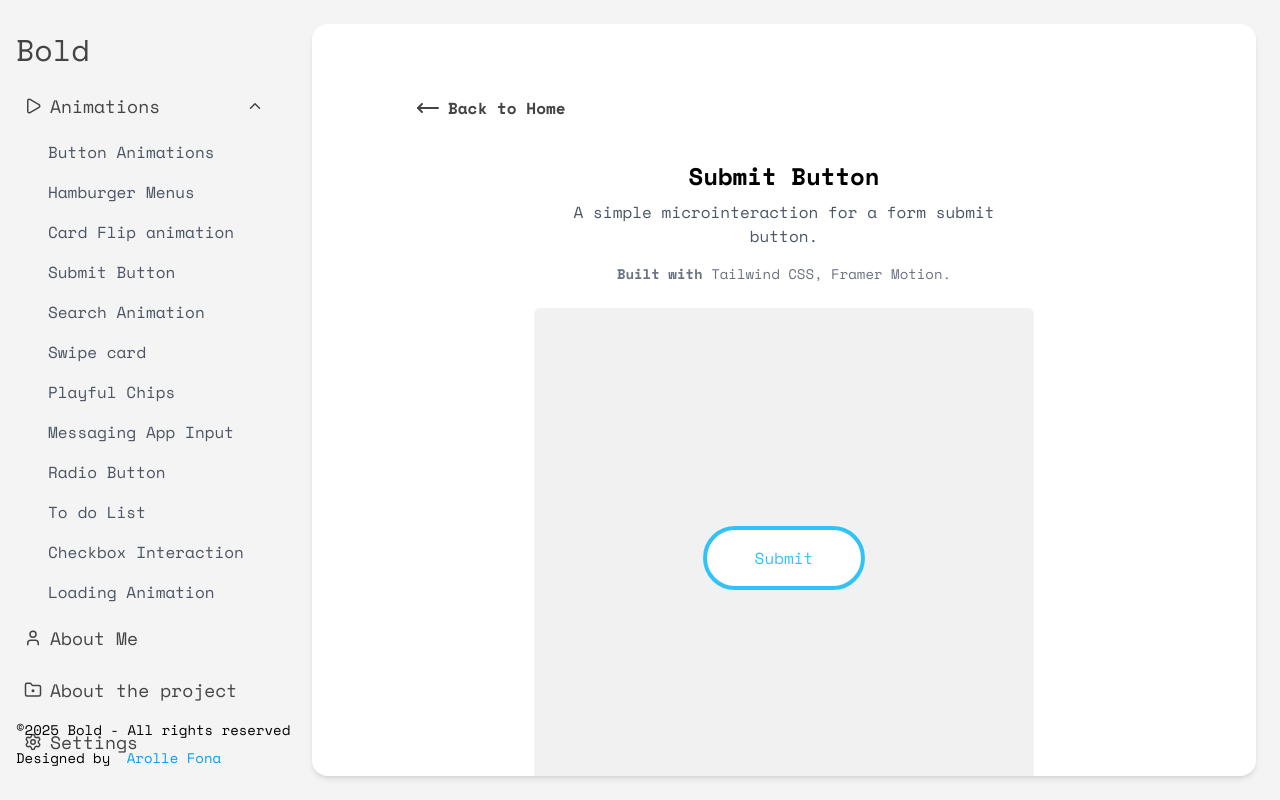
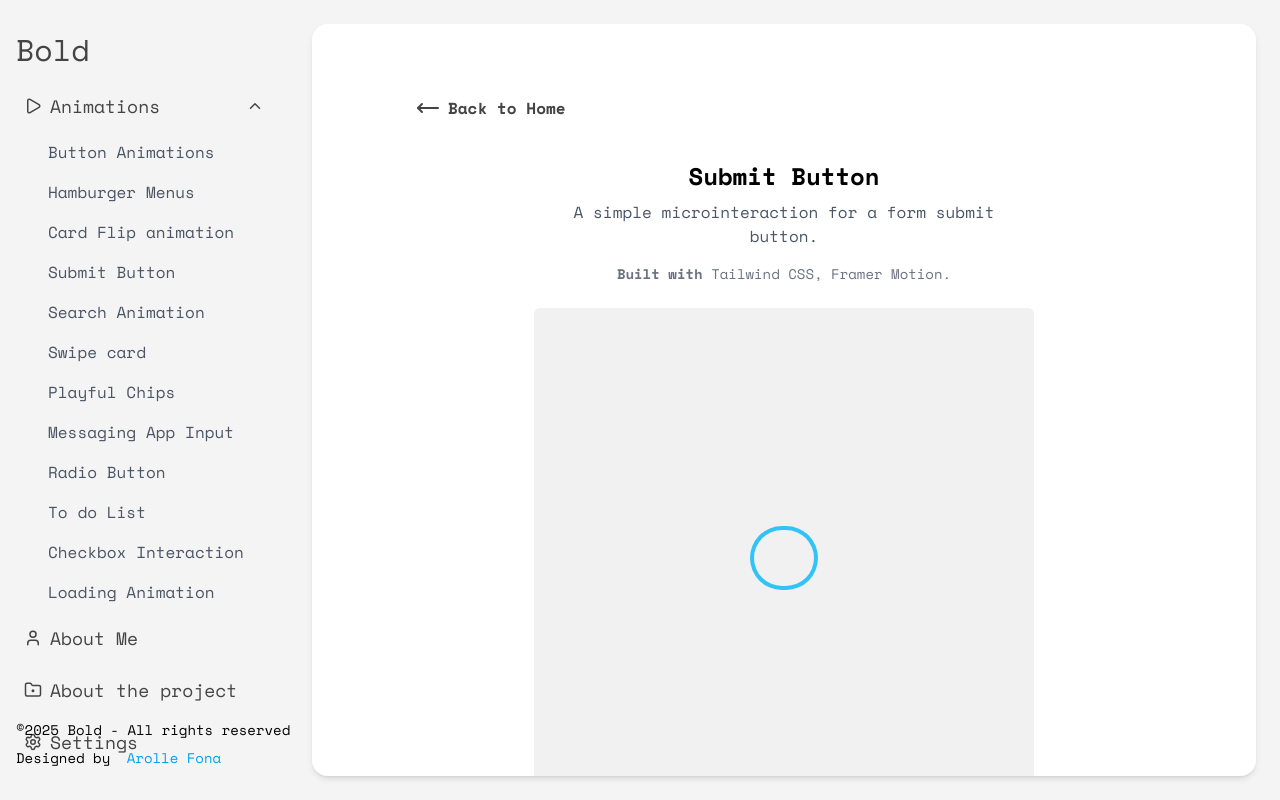
Before and after one commit to arolle11/animations-portfolio, a React (Vite) app: page /animation/SubmitButton in a window 1280 px wide. Both pictures are taken after a click on the button "Submit". Built offline with nearby package versions, Linux system fonts and the light colour scheme; a web font is replaced by a local one.

Commit message:
submit button

```diff
--- a/src/components/animations/SubmitButton.tsx
+++ b/src/components/animations/SubmitButton.tsx
@@ -1,11 +1,122 @@
 import { motion } from "motion/react";
+import { useState, useEffect } from "react";
 
 export default function SubmitButton() {
+  const [state, setState] = useState("initial"); // initial, colored, narrow, loading, success
+  const [progress, setProgress] = useState(0);
+
+  useEffect(() => {
+    let progressInterval: NodeJS.Timeout;
+    if (state === "loading") {
+      progressInterval = setInterval(() => {
+        setProgress((prev) => {
+          if (prev >= 100) {
+            setState("success");
+            return 0;
+          }
+          return prev + 0.5;
+        });
+      }, 10);
+    }
+    return () => clearInterval(progressInterval);
+  }, [state]);
+
+  const handleClick = () => {
+    // 1. Background devient bleu
+    setState("colored");
+
+    // 2. Après 2s, réduit la largeur et commence le chargement
+    setTimeout(() => {
+      setState("narrow");
+      setTimeout(() => {
+        setState("loading");
+      }, 300);
+    }, 500);
+
+    // 3. État succès avec check
+    setTimeout(() => {
+      setState("success");
+    }, 5000);
+
+    // 4. Retour à l'état initial
+    setTimeout(() => {
+      setState("initial");
+      setProgress(0);
+    }, 5000);
+  };
+
   return (
-    <div className="flex justify-center items-center md:min-w-[500px] min-w-[300px] min-h-[500px] bg-[#f1f1f1] text-white gap-8 p-8 rounded-md">
-      <motion.button className="bg-white text-[#31c3f8] flex justify-center items-center px-12 py-4 rounded-4xl border-4 border-[#31c3f8]">
-        <motion.span className="text-base">Submit</motion.span>
-      </motion.button>
+    <div className="flex justify-center items-center md:min-w-[500px] min-w-[300px] min-h-[500px] bg-[#f1f1f1] text-white gap-8 p-8 rounded-md cursor-pointer">
+      <div className="relative" style={{ padding: "4px" }}>
+        {state === "loading" && (
+          <motion.div
+            className="absolute inset-0 rounded-full"
+            style={{
+              background: `conic-gradient(#31c3f8 ${progress}%, #b4e2f5 ${progress}%, #b4e2f5 100%)`,
+              padding: "4px",
+            }}
+          />
+        )}
+        <motion.button
+          className="relative flex justify-center items-center py-4 rounded-full"
+          style={{
+            borderWidth: state === "loading" ? "0px" : "4px",
+            borderStyle: "solid",
+            borderColor: "#31c3f8",
+            zIndex: 1,
+          }}
+          animate={{
+            width:
+              state === "initial" || state === "colored" ? "160px" : "60px",
+            backgroundColor:
+              state === "initial"
+                ? "white"
+                : state === "colored" || state === "success"
+                ? "#31c3f8"
+                : "#f1f1f1",
+          }}
+          onClick={handleClick}
+          transition={{
+            duration: 0.3,
+            ease: "easeInOut",
+          }}
+        >
+          <motion.span
+            className={`text-base ${
+              state === "initial" ? "text-[#31c3f8]" : "text-white"
+            }`}
+            animate={{
+              opacity: state === "initial" || state === "colored" ? 1 : 0,
+            }}
+            transition={{ duration: 0.2 }}
+          >
+            Submit
+          </motion.span>
+          {state === "success" && (
+            <motion.svg
+              className="absolute"
+              xmlns="http://www.w3.org/2000/svg"
+              width="24"
+              height="24"
+              viewBox="0 0 24 24"
+              fill="none"
+              stroke="white"
+              strokeWidth="2"
+              strokeLinecap="round"
+              strokeLinejoin="round"
+              initial={{ scale: 0 }}
+              animate={{ scale: 1 }}
+              transition={{
+                type: "spring",
+                stiffness: 300,
+                damping: 10,
+              }}
+            >
+              <polyline points="20 6 9 17 4 12" />
+            </motion.svg>
+          )}
+        </motion.button>
+      </div>
     </div>
   );
 }
```
Also changed, not shown: 1 other file (tests, documents, lock files or other folders).
